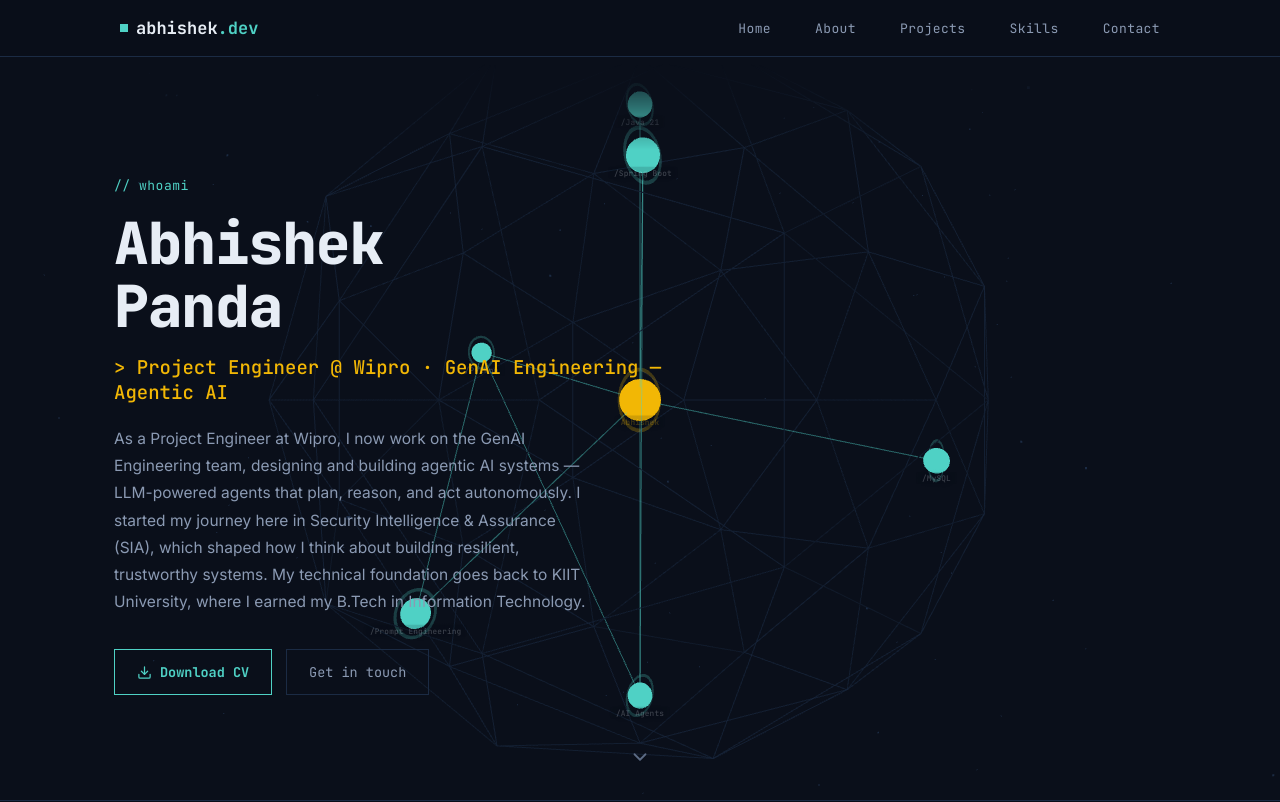
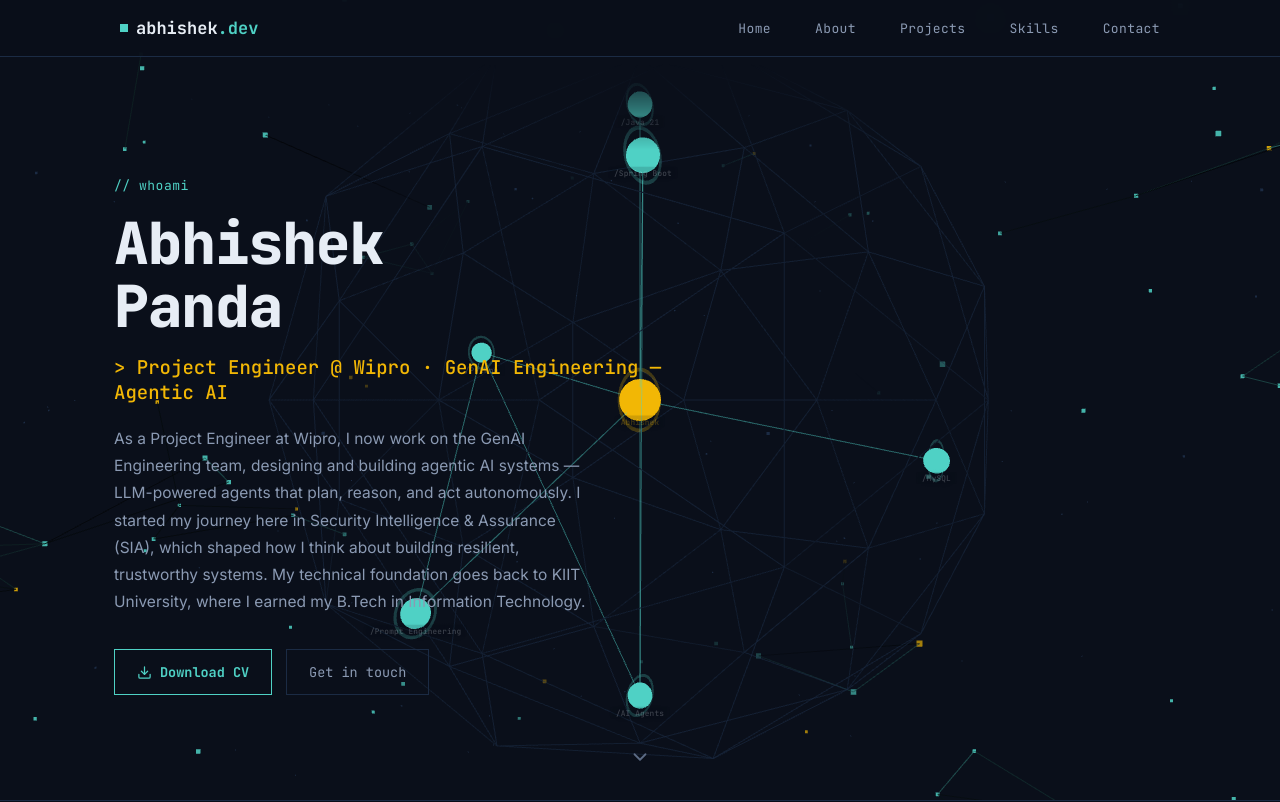
Before and after one commit to abhishekpanda2003/My-Portfolio, a React (Vite) app: page / in a window 1280 px wide. Shown: the top 802 px of the page. Built offline with nearby package versions, Linux system fonts and the light colour scheme.

Commit message:
Made some UI changes

```diff
--- a/src/App.jsx
+++ b/src/App.jsx
@@ -9,6 +9,7 @@ import { C, MONO, SANS, HEADER_H, FONT_IMPORT } from "./theme";
 import { ErrorBoundary, TiltCard, Reveal, CommentHeader, SectionShell } from "./ui";
 import { useHashRoute, navigate, ROUTES } from "./useHashRoute";
 import { CARD3D_CSS } from "./Card3D";
+import ParticleField from "./ParticleField";
 import Projects from "./Projects";
 
 /* ---------------------------------------------------------------
@@ -312,6 +313,7 @@ function SkillGraph() {
 function Home({ scrollTo }) {
   const [formState, setFormState] = useState({ name: "", email: "", message: "" });
   const [status, setStatus] = useState("idle"); // idle | sending | sent | error
+  const heroRef = useRef(null); // particle field punches a hole around this
 
   const handleSubmit = async (e) => {
     e.preventDefault();
@@ -342,9 +344,15 @@ function Home({ scrollTo }) {
   };
 
   return (
-    <main>
+    <main style={{ position: "relative", background: C.bg }}>
+      {/* interactive constellation behind the whole page, masked out around
+          the hero's 3D sphere so the two never overlap */}
+      <ErrorBoundary fallback={null}>
+        <ParticleField holeRef={heroRef} />
+      </ErrorBoundary>
+
       {/* HOME / HERO */}
-      <section id="home" style={{ position: "relative", minHeight: "100vh", display: "flex", alignItems: "center", overflow: "hidden", paddingTop: HEADER_H }}>
+      <section ref={heroRef} id="home" style={{ position: "relative", zIndex: 1, minHeight: "100vh", display: "flex", alignItems: "center", overflow: "hidden", paddingTop: HEADER_H }}>
         <ErrorBoundary fallback={null}>
           <SkillGraph />
         </ErrorBoundary>
@@ -627,6 +635,14 @@ export default function Portfolio() {
           background: ${C.bg};
           color: ${C.text};
         }
+        /* hide the scrollbars without disabling scrolling */
+        html, body {
+          overflow-x: hidden;
+          scrollbar-width: none;      /* Firefox */
+          -ms-overflow-style: none;   /* legacy Edge */
+        }
+        html::-webkit-scrollbar,
+        body::-webkit-scrollbar { width: 0; height: 0; display: none; }
         *, *::before, *::after { box-sizing: border-box; }
         body { font-family: ${SANS}; }
         a { color: inherit; }
@@ -690,7 +706,9 @@ export default function Portfolio() {
         {route === ROUTES.PROJECTS ? <Projects /> : <Home scrollTo={scrollTo} />}
       </ErrorBoundary>
 
-      <footer style={{ borderTop: `1px solid ${C.line}`, padding: "28px 24px", textAlign: "center", fontFamily: MONO, fontSize: 12.5, color: C.mutedDim }}>
+      {/* position/z-index keeps the footer above the Projects page's fixed
+          particle backdrop, while its transparent background lets it show through */}
+      <footer style={{ position: "relative", zIndex: 1, borderTop: `1px solid ${C.line}`, padding: "28px 24px", textAlign: "center", fontFamily: MONO, fontSize: 12.5, color: C.mutedDim }}>
         © {new Date().getFullYear()} Abhishek Panda — built with React &amp; three.js
       </footer>
     </div>
--- a/src/ParticleField.jsx
+++ b/src/ParticleField.jsx
@@ -26,8 +26,46 @@ const FOV = 60;
 const TEAL = new THREE.Color(0x4fd1c5);
 const AMBER = new THREE.Color(0xf2b705);
 
-export default function ParticleField() {
+/**
+ * @param {object} [holeRef]  optional ref to an element the field should NOT
+ *   render behind (the hero's 3D sphere). A radial mask punches a clear circle
+ *   around it that tracks its position on screen as the page scrolls, so the
+ *   particles surround the sphere instead of showing through it — and the hole
+ *   simply travels off-screen once you scroll past.
+ */
+export default function ParticleField({ holeRef = null }) {
   const mountRef = useRef(null);
+  const wrapRef = useRef(null);
+
+  // keep the mask centred on the hole element while scrolling / resizing
+  useEffect(() => {
+    if (!holeRef) return;
+    const wrap = wrapRef.current;
+    if (!wrap) return;
+
+    let raf = 0;
+    const update = () => {
+      const el = holeRef.current;
+      if (!el) return;
+      const r = el.getBoundingClientRect();
+      wrap.style.setProperty("--hx", `${r.left + r.width / 2}px`);
+      wrap.style.setProperty("--hy", `${r.top + r.height / 2}px`);
+      wrap.style.setProperty("--hr", `${Math.min(r.width, r.height) * 0.52}px`);
+    };
+    const onScroll = () => {
+      cancelAnimationFrame(raf);
+      raf = requestAnimationFrame(update);
+    };
+
+    update();
+    window.addEventListener("scroll", onScroll, { passive: true });
+    window.addEventListener("resize", onScroll);
+    return () => {
+      cancelAnimationFrame(raf);
+      window.removeEventListener("scroll", onScroll);
+      window.removeEventListener("resize", onScroll);
+    };
+  }, [holeRef]);
 
   useEffect(() => {
     const mount = mountRef.current;
@@ -284,13 +322,38 @@ export default function ParticleField() {
   }, []);
 
   return (
+    // `fixed`, not `absolute`/`sticky`: the backdrop must stay locked to the
+    // viewport for the entire page, including behind the footer, which lives
+    // outside <main>. A sticky canvas is bounded by its parent, so it detached
+    // and slid away at the bottom of the scroll.
+    //
+    // Two things this relies on:
+    //  - No ancestor may set `transform`, `filter`, `perspective`, `contain`,
+    //    or `will-change` — any of those would make this fixed to that ancestor
+    //    instead of to the viewport.
+    //  - z-index 0 puts it above the page background but below the sections
+    //    and footer (both z-index 1), so content always paints on top.
     <div
+      ref={wrapRef}
       aria-hidden="true"
-      style={{ position: "absolute", inset: 0, overflow: "hidden", pointerEvents: "none", zIndex: 0 }}
+      style={{
+        position: "fixed",
+        inset: 0,
+        pointerEvents: "none",
+        zIndex: 0,
+        ...(holeRef
+          ? {
+              // clear circle around the hole element, soft-edged so the
+              // constellation fades in rather than cutting off abruptly
+              WebkitMaskImage:
+                "radial-gradient(circle var(--hr, 320px) at var(--hx, 50%) var(--hy, 50%), transparent 0, transparent 52%, #000 100%)",
+              maskImage:
+                "radial-gradient(circle var(--hr, 320px) at var(--hx, 50%) var(--hy, 50%), transparent 0, transparent 52%, #000 100%)",
+            }
+          : null),
+      }}
     >
-      {/* sticky keeps one viewport-sized canvas in view as the page scrolls,
-          instead of stretching the scene over the full document height */}
-      <div ref={mountRef} style={{ position: "sticky", top: 0, height: "100vh", width: "100%" }} />
+      <div ref={mountRef} style={{ width: "100%", height: "100%" }} />
     </div>
   );
 }
--- a/src/ui.jsx
+++ b/src/ui.jsx
@@ -52,8 +52,24 @@ export function TiltCard({ children, style, className }) {
 }
 
 /* ---------------------------------------------------------------
-   REVEAL ON SCROLL — replays every time the element re-enters view
+   REVEAL ON SCROLL — animates in on the way DOWN only.
+
+   Scrolling back up must never replay the fade, but the reveal should still
+   re-arm so a later downward pass animates again. Two rules get both:
+
+     reveal  when the element becomes ≥15% visible
+     re-arm  only once it is *completely* below the viewport
+
+   Resetting solely below the fold means the element is off-screen when its
+   opacity snaps back — so scrolling up is perfectly still. Anything that
+   leaves via the top simply stays revealed, so scrolling back up over it
+   shows it already in place.
 --------------------------------------------------------------- */
+const REVEAL_DURATION = 0.38;   // seconds
+const REVEAL_STAGGER = 0.45;    // scales the per-item `delay` prop
+const REVEAL_TRAVEL = 14;       // px the element rises as it fades in
+const REVEAL_THRESHOLD = 0.15;  // visible fraction that triggers the reveal
+
 export function Reveal({ children, delay = 0 }) {
   const ref = useRef(null);
   const [visible, setVisible] = useState(false);
@@ -61,19 +77,31 @@ export function Reveal({ children, delay = 0 }) {
     const el = ref.current;
     if (!el) return;
     const obs = new IntersectionObserver(
-      ([entry]) => setVisible(entry.isIntersecting),
-      { threshold: 0.15 }
+      (entries) => {
+        const entry = entries[entries.length - 1];
+        if (entry.intersectionRatio >= REVEAL_THRESHOLD) {
+          setVisible(true);
+        } else if (!entry.isIntersecting && entry.boundingClientRect.top > 0) {
+          // fully past the bottom edge: re-arm out of sight
+          setVisible(false);
+        }
+      },
+      // 0 fires when it clears the viewport entirely, 0.15 when it reveals
+      { threshold: [0, REVEAL_THRESHOLD] }
     );
     obs.observe(el);
     return () => obs.disconnect();
   }, []);
+  const ms = Math.round(delay * REVEAL_STAGGER);
+  const ease = `${REVEAL_DURATION}s cubic-bezier(0.22, 0.9, 0.3, 1) ${ms}ms`;
+
   return (
     <div
       ref={ref}
       style={{
         opacity: visible ? 1 : 0,
-        transform: visible ? "translateY(0)" : "translateY(24px)",
-        transition: `opacity 0.7s ease ${delay}ms, transform 0.7s ease ${delay}ms`,
+        transform: visible ? "translateY(0)" : `translateY(${REVEAL_TRAVEL}px)`,
+        transition: `opacity ${ease}, transform ${ease}`,
       }}
     >
       {children}
@@ -82,7 +110,7 @@ export function Reveal({ children, delay = 0 }) {
 }
 
 /* ---------------------------------------------------------------
-   SMALL BITS
+    SMALL BITS
 --------------------------------------------------------------- */
 export function CommentHeader({ title }) {
   return (
@@ -116,8 +144,11 @@ export function SectionShell({ id, children, alt, style }) {
       id={id}
       style={{
         position: "relative",
+        // z-index keeps section content above the fixed particle backdrop;
+        // backgrounds are see-through so the constellation shows behind them
+        zIndex: 1,
         padding: "110px 24px",
-        background: alt ? C.panelAlt : C.bg,
+        background: alt ? "rgba(12, 20, 32, 0.72)" : "transparent",
         borderTop: `1px solid ${C.line}`,
         overflow: "hidden",
         ...style,
```
Also changed, not shown: 1 other file (tests, documents, lock files or other folders).
